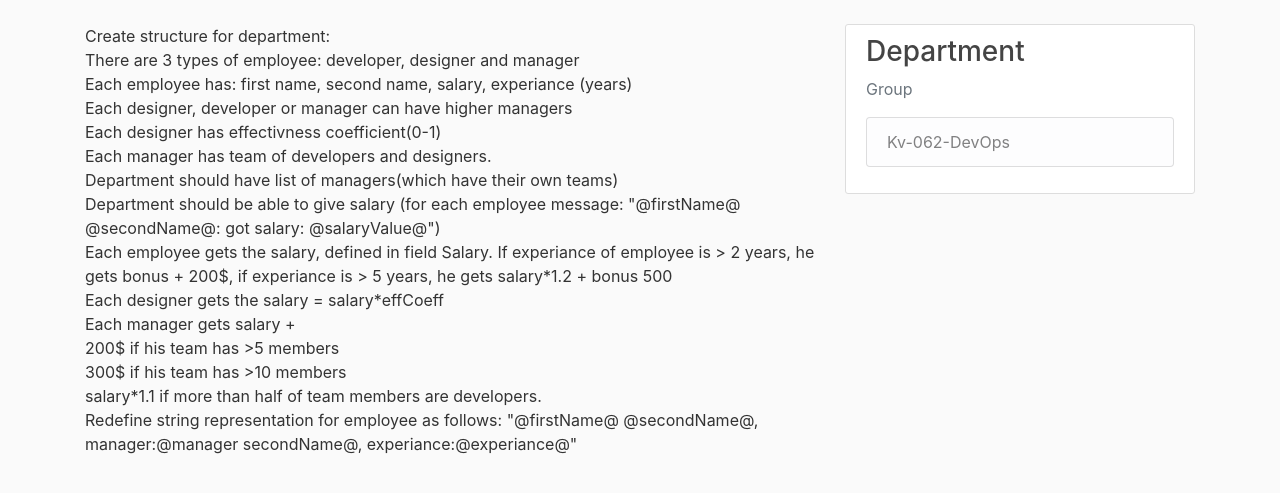
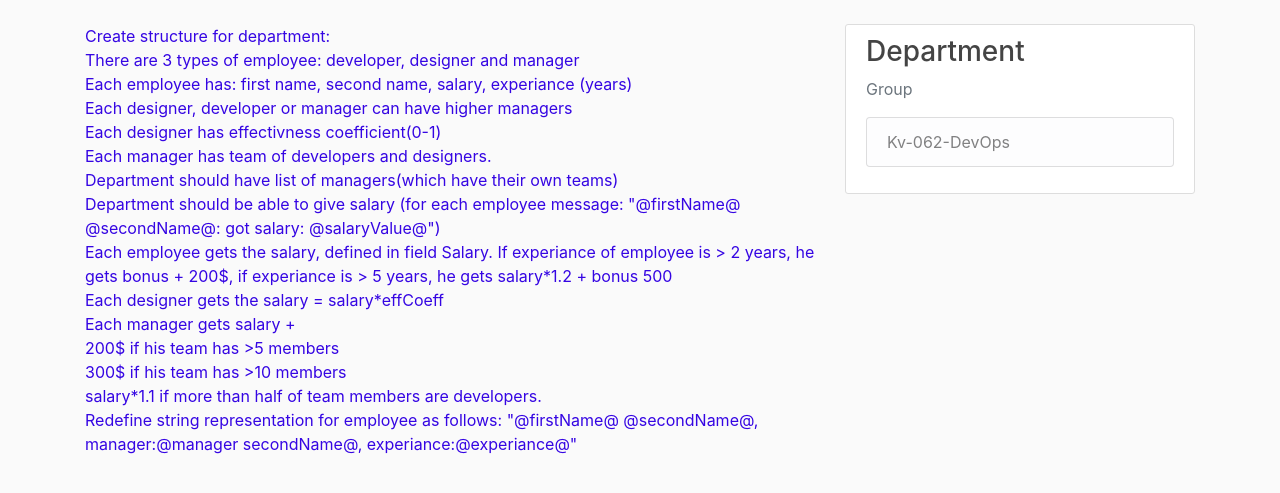
Before and after one commit to Kv-062-DevOps/frontend, a Flask app: page /about in a window 1280 px wide. Shown: the part 56-549 px from the top of the page. Run offline with Flask 2, Linux system fonts and the light colour scheme; some libraries are stand-ins or nearby versions.

Commit message:
update color of body

```diff
--- a/front/app/static/main.css
+++ b/front/app/static/main.css
@@ -1,7 +1,7 @@
 
 body {
   background: #fafafa;
-  color: #333333;
+  color: #3505e3;
   margin-top: 5rem;
 }
 
```
